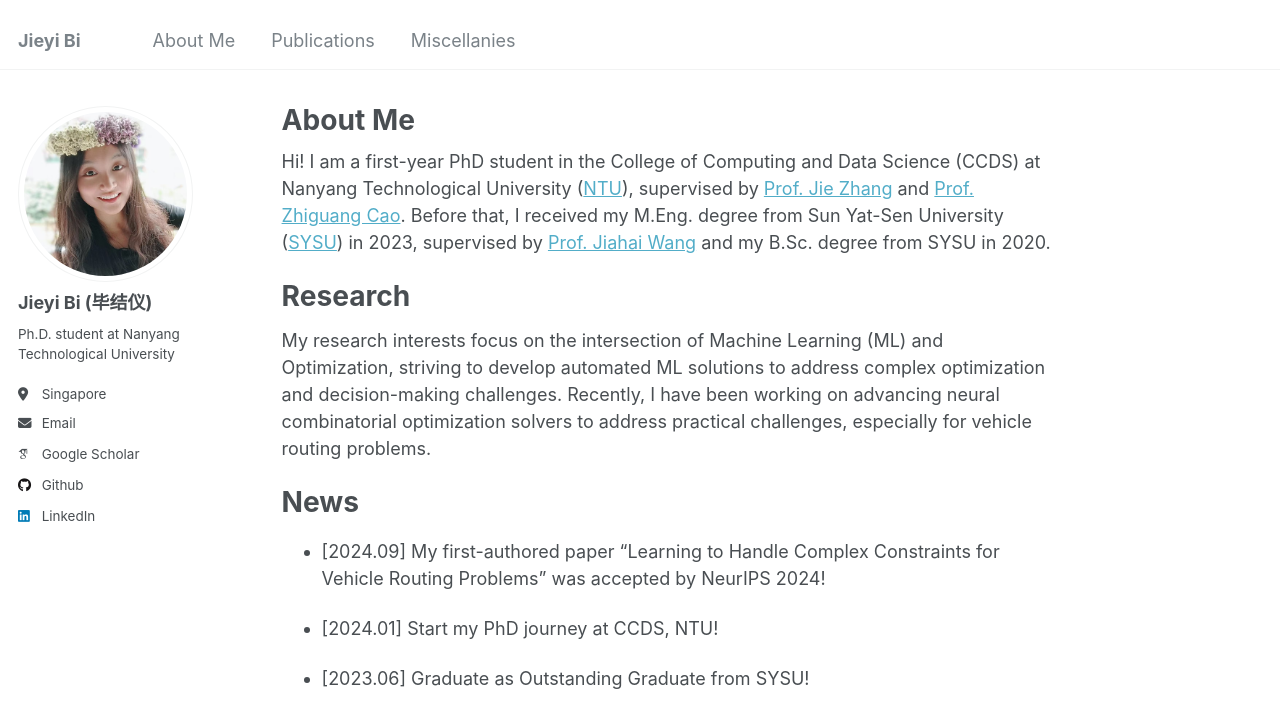
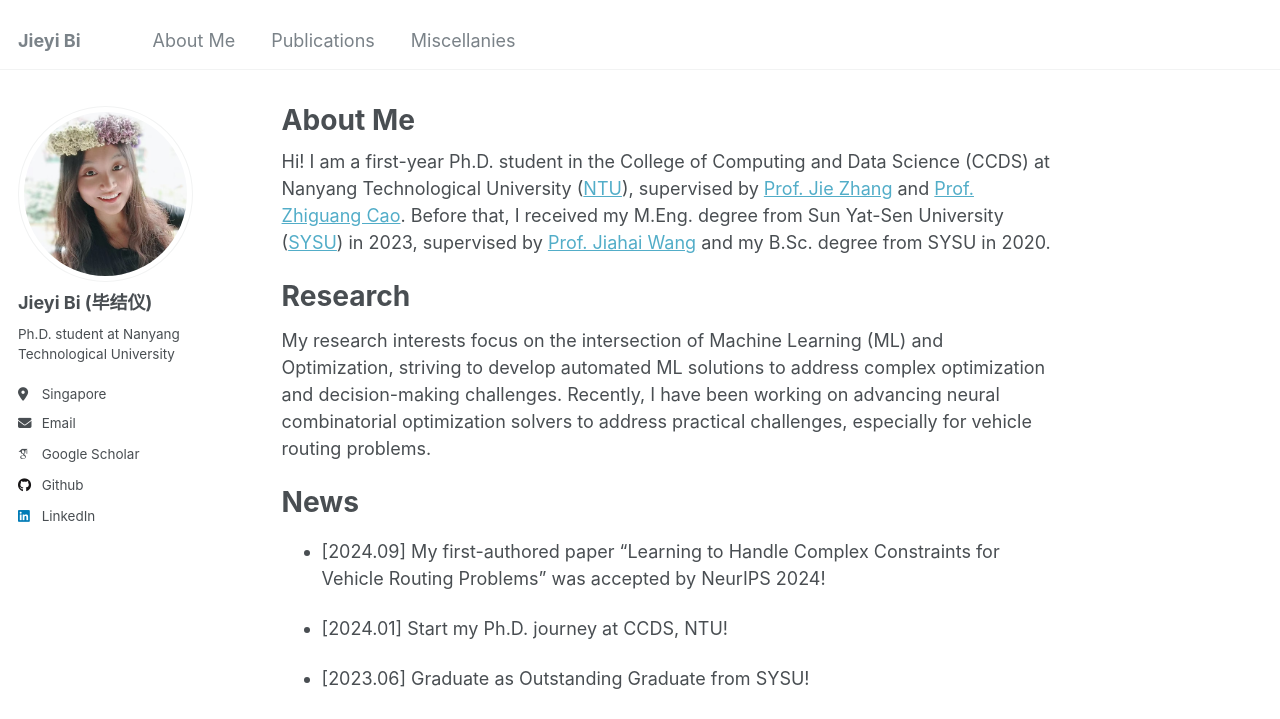
Before and after one commit to jieyibi/jieyibi.github.io, a Jekyll site: the page built from _pages/about.md, in a window 1280 px wide and 1352 px high. Shown: the top 719 px of the window. Built offline with Jekyll 4.4.1, drawn with Linux system fonts in a browser that asks for light colours; some web fonts are replaced.

Commit message:
Update about.md

```diff
--- a/_pages/about.md
+++ b/_pages/about.md
@@ -7,7 +7,7 @@ redirect_from:
   - /about.html
 ---
 
-Hi! I am a first-year PhD student in the College of Computing and Data Science (CCDS) at Nanyang Technological University ([NTU](https://www.ntu.edu.sg/)), supervised by [Prof. Jie Zhang](https://personal.ntu.edu.sg/zhangj/) and [Prof. Zhiguang Cao](https://zhiguangcaosg.github.io/). Before that, I received my M.Eng. degree from Sun Yat-Sen University ([SYSU](https://www.sysu.edu.cn/sysuen/)) in 2023, supervised by [Prof. Jiahai Wang](https://www.semanticscholar.org/author/Jiahai-Wang/2815388) and my B.Sc. degree from SYSU in 2020.
+Hi! I am a first-year Ph.D. student in the College of Computing and Data Science (CCDS) at Nanyang Technological University ([NTU](https://www.ntu.edu.sg/)), supervised by [Prof. Jie Zhang](https://personal.ntu.edu.sg/zhangj/) and [Prof. Zhiguang Cao](https://zhiguangcaosg.github.io/). Before that, I received my M.Eng. degree from Sun Yat-Sen University ([SYSU](https://www.sysu.edu.cn/sysuen/)) in 2023, supervised by [Prof. Jiahai Wang](https://www.semanticscholar.org/author/Jiahai-Wang/2815388) and my B.Sc. degree from SYSU in 2020.
 
 Research
 ======
@@ -18,7 +18,7 @@ News
 ======
 - [2024.09] My first-authored paper "Learning to Handle Complex Constraints for Vehicle Routing Problems" was accepted by NeurIPS 2024!
 
-- [2024.01] Start my PhD journey at CCDS, NTU!
+- [2024.01] Start my Ph.D. journey at CCDS, NTU!
 
 - [2023.06] Graduate as Outstanding Graduate from SYSU!
 
```
